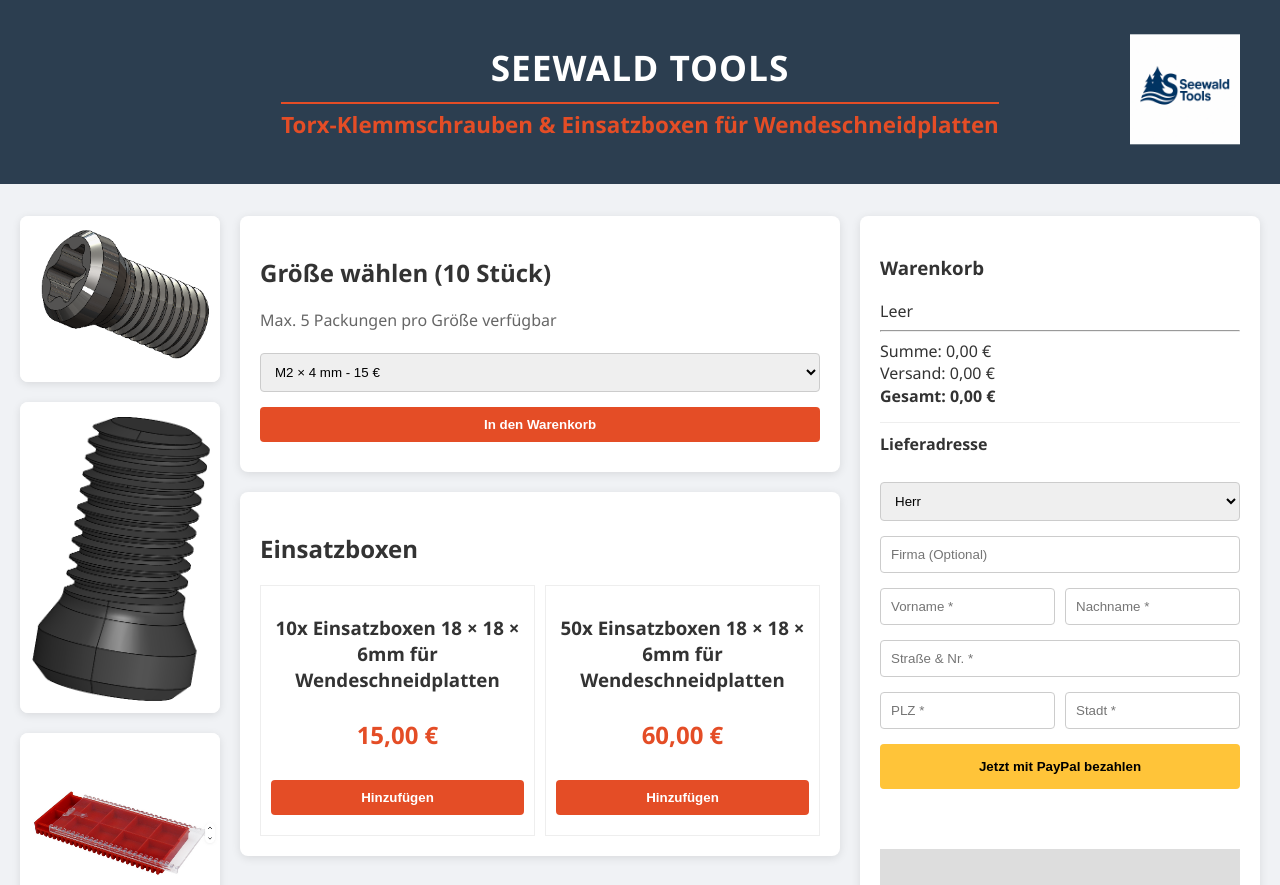
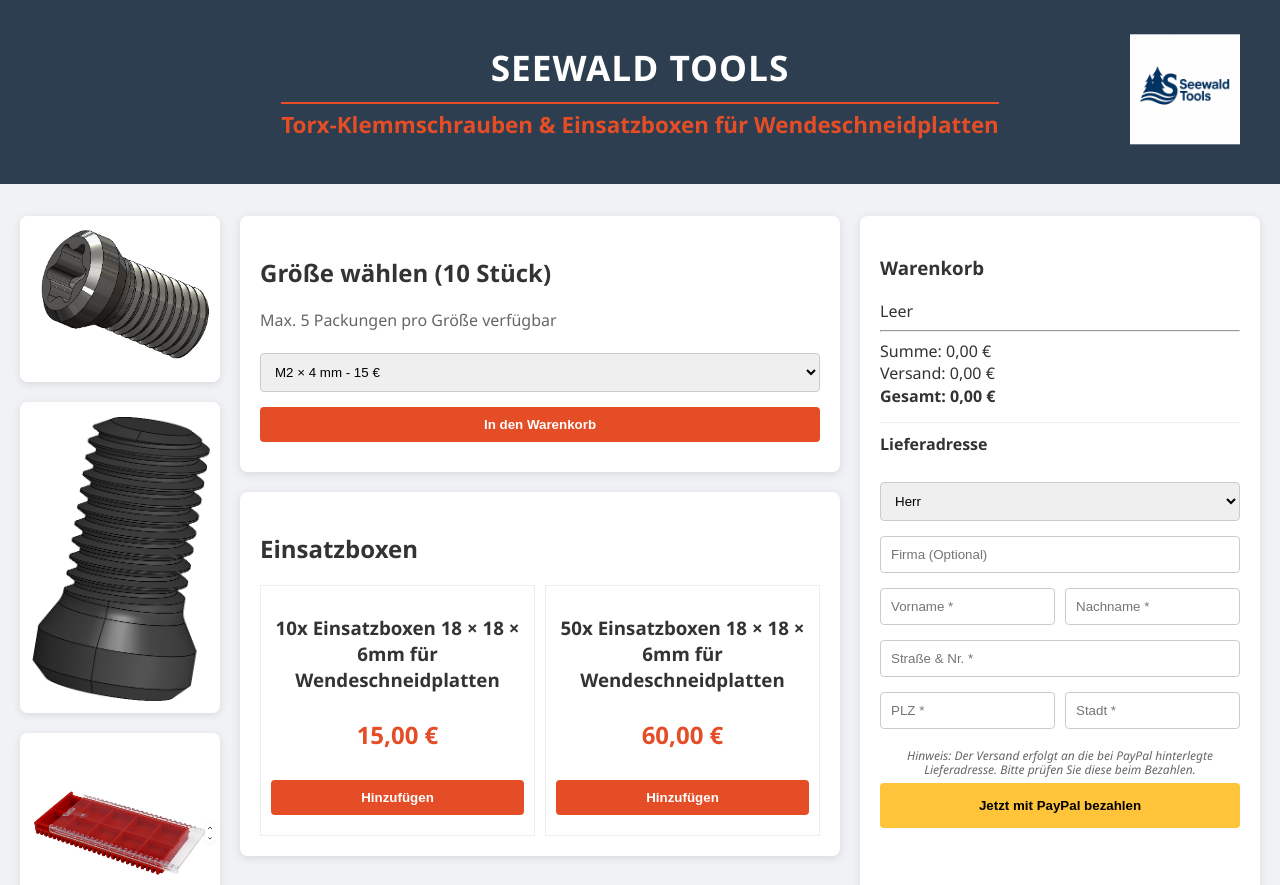
Before and after one commit to Andreys40/Klemmschrauben-Einsatzboxen-, a plain HTML site: page index.html in a window 1280 px wide. Shown: the top 885 px of the page. Drawn offline with Linux system fonts and the light colour scheme.

Commit message:
Update index.html

```diff
--- a/index.html
+++ b/index.html
@@ -215,6 +215,8 @@
                 <input type="hidden" name="item_name" id="pp-item-name" value="Werkzeugbestellung">
                 <input type="hidden" name="amount" id="pp-amount" value="0.00">
                 <input type="hidden" name="currency_code" value="EUR">
+				<p style="font-size: 0.75rem; color: #666; margin: 10px 0; line-height: 1.2; text-align: center;">
+        <i>Hinweis: Der Versand erfolgt an die bei PayPal hinterlegte Lieferadresse. Bitte prüfen Sie diese beim Bezahlen.</i>
                 <button type="submit" id="checkout-btn" disabled style="background: #ffc439; color: black; padding: 15px;">Jetzt mit PayPal bezahlen</button>
             </form>
 
```
